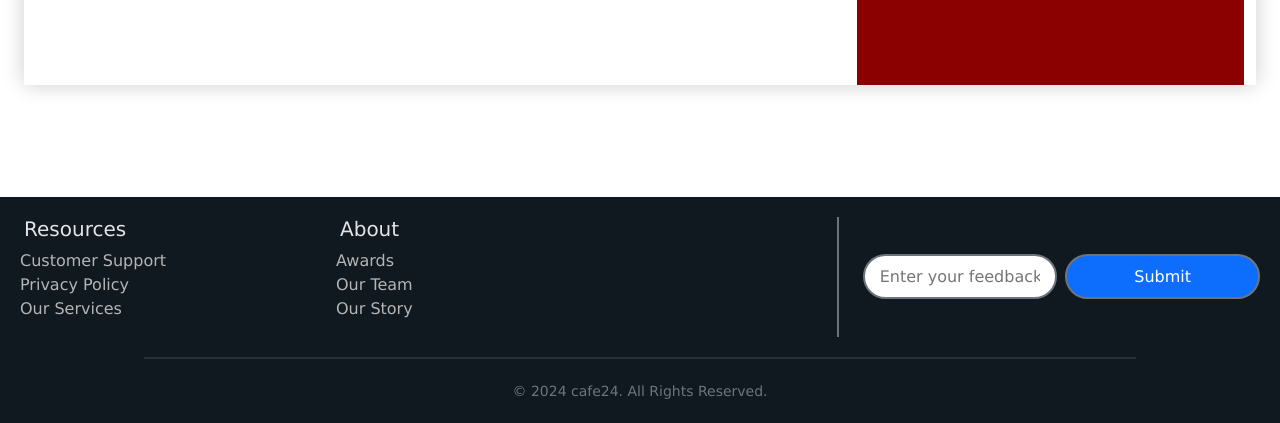
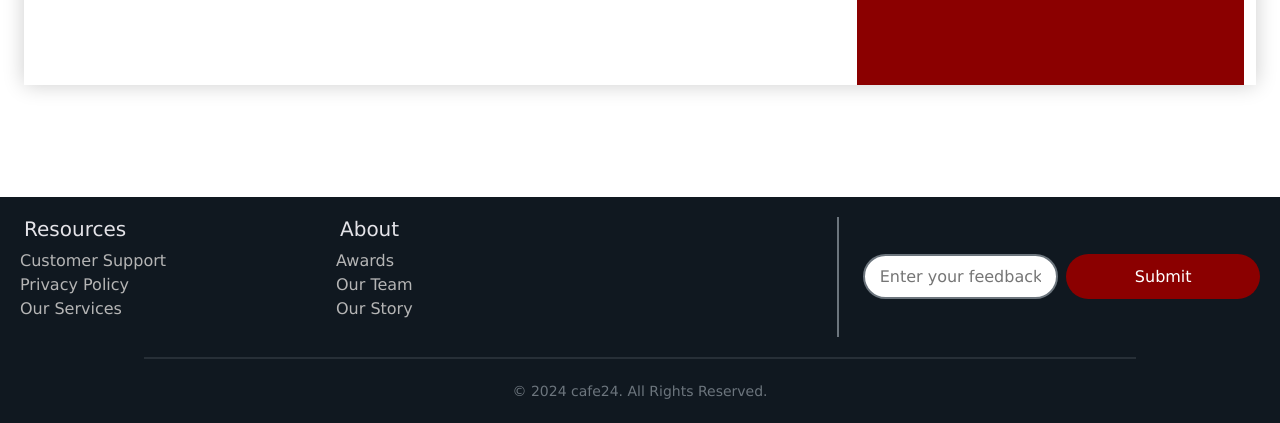
Before and after one commit to sqswadiq/cafe, a plain HTML site: page index.html in a window 1280 px wide. Shown: the part 2579-3002 px from the top of the page. Drawn offline with nearby package versions, Linux system fonts and the light colour scheme; a web font is replaced by a local one.

Commit message:
All button color changed into darkred

```diff
--- a/index.html
+++ b/index.html
@@ -317,7 +317,7 @@
             <form class="d-flex flex-column flex-md-row w-100">
                 <input type="text" placeholder="Enter your feedback" class="me-md-2 mb-2 mb-md-0 cursive-border w-100 w-md-auto">
 
-                <button type="reset" class="btn btn-primary cursive-border w-100 w-md-auto">Submit</button>
+                <button type="reset" class="btn cursive-border w-100 w-md-auto" style="background: darkred; border: none; color: #fff;">Submit</button>
             </form>
         </div>
     </div>
```
